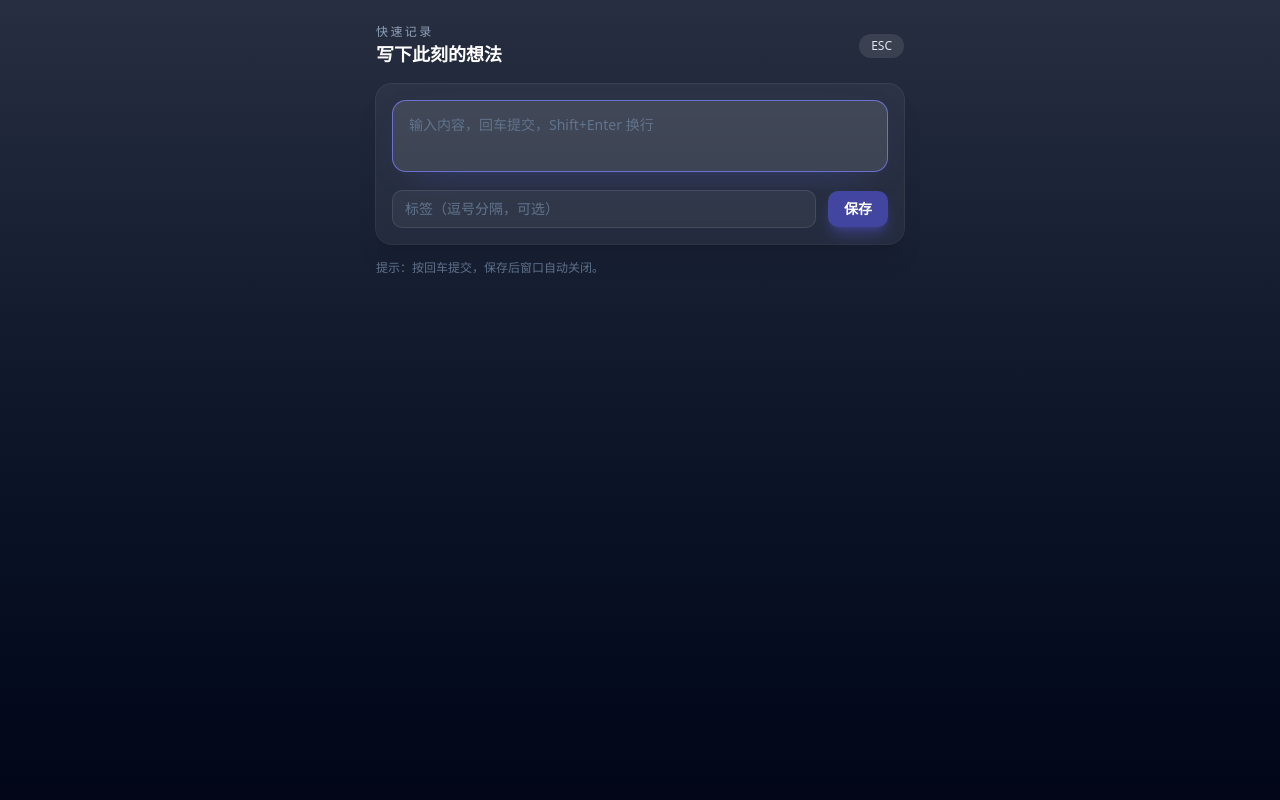
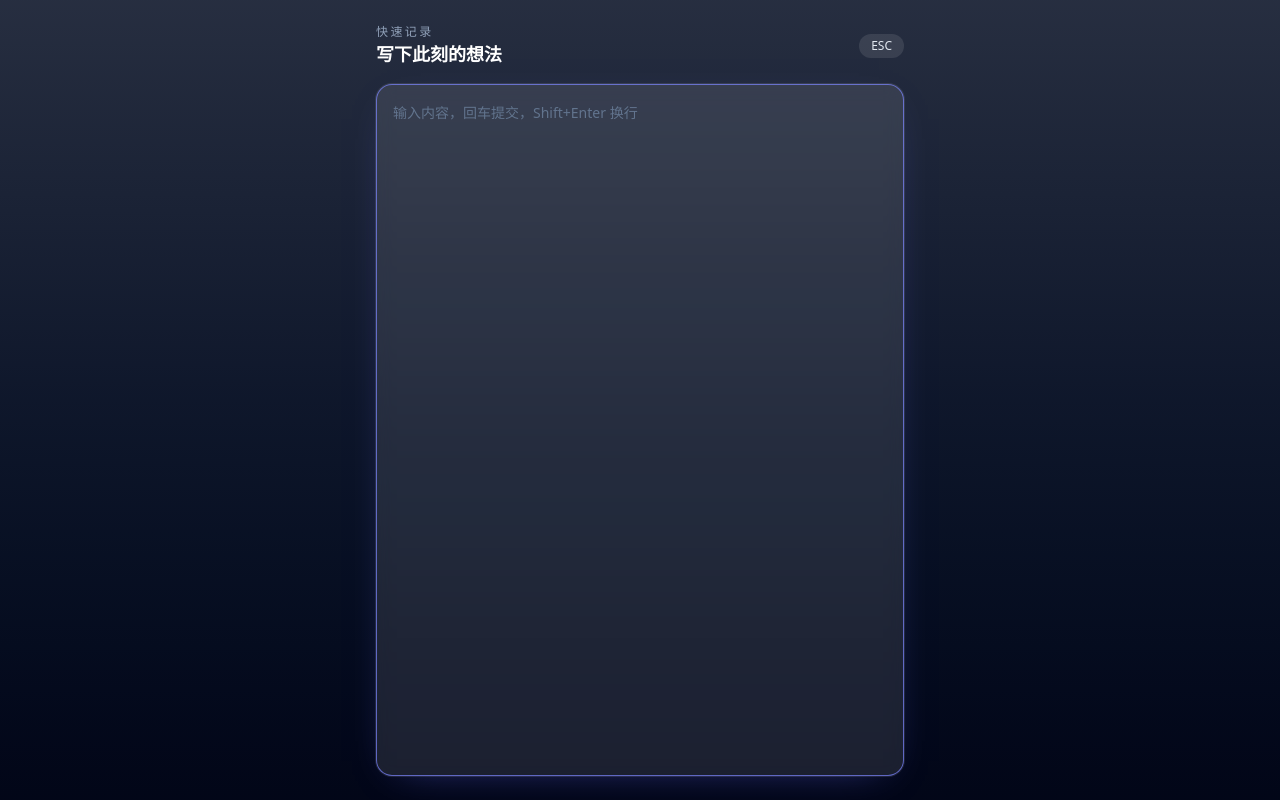
Before and after one commit to cxOrz/tana, a Vue app: page /#/journal-input in a window 1280 px wide. Built offline with nearby package versions, Linux system fonts and the light colour scheme.

Commit message:
feat: Enhance quick journal input window and Hyprland compatibility

```diff
--- a/src/main/main.ts
+++ b/src/main/main.ts
@@ -25,6 +25,34 @@ let isQuitting = false;
 let reminderScheduler: ReminderScheduler | null = null;
 let journalScheduler: JournalScheduler | null = null;
 let currentJournalHotkey: string | null = null;
+
+// Handle the --open-journal flag
+const openJournalOnStart = process.argv.includes('--open-journal');
+
+// Single instance lock
+const gotTheLock = app.requestSingleInstanceLock();
+
+if (!gotTheLock) {
+  app.quit();
+} else {
+  app.on('second-instance', (_event, commandLine) => {
+    // Someone tried to run a second instance, we should focus our window.
+    const mainWindow = getMainWindow();
+    if (mainWindow) {
+      if (mainWindow.isMinimized()) mainWindow.restore();
+      mainWindow.focus();
+    }
+
+    // Handle --open-journal flag for second instance
+    if (commandLine.includes('--open-journal')) {
+      const win = createJournalInputWindow();
+      if (win && !win.isDestroyed()) {
+        win.show();
+        win.focus();
+      }
+    }
+  });
+}
 
 if (process.platform === 'win32') {
   app.commandLine.appendSwitch('wm-window-animations-disabled');
@@ -172,6 +200,15 @@ app.whenReady().then(async () => {
   createMainWindow(() => isQuitting);
   registerIpcHandlers();
 
+  // Handle --open-journal flag on first launch
+  if (openJournalOnStart) {
+    const win = createJournalInputWindow();
+    if (win && !win.isDestroyed()) {
+      win.show();
+      win.focus();
+    }
+  }
+
   app.on('activate', () => {
     const window = getMainWindow() ?? createMainWindow(() => isQuitting);
     if (window) {
--- a/src/main/windowManager.ts
+++ b/src/main/windowManager.ts
@@ -141,7 +141,7 @@ export function createJournalInputWindow(): BrowserWindow {
 
   journalInputWindow = new BrowserWindow({
     width: 420,
-    height: 260,
+    height: 220,
     resizable: false,
     autoHideMenuBar: true,
     frame: false,
--- a/src/renderer/base.css
+++ b/src/renderer/base.css
@@ -132,3 +132,24 @@
     height: 100%;
   }
 }
+
+/* Custom scrollbar for WebKit browsers */
+::-webkit-scrollbar {
+  width: 8px;
+  height: 8px;
+}
+
+::-webkit-scrollbar-track {
+  background: transparent;
+}
+
+::-webkit-scrollbar-thumb {
+  background-color: theme('colors.indigo.500 / 50%');
+  border-radius: 4px;
+  border: 2px solid transparent;
+  background-clip: content-box;
+}
+
+::-webkit-scrollbar-thumb:hover {
+  background-color: theme('colors.indigo.500 / 70%');
+}
--- a/src/renderer/views/JournalQuickInputView.vue
+++ b/src/renderer/views/JournalQuickInputView.vue
@@ -1,5 +1,5 @@
 <script setup lang="ts">
-import { computed, nextTick, onBeforeUnmount, onMounted, ref } from 'vue';
+import { nextTick, onBeforeUnmount, onMounted, ref } from 'vue';
 
 /**
  * @file JournalQuickInputView.vue
@@ -8,67 +8,51 @@ import { computed, nextTick, onBeforeUnmount, onMounted, ref } from 'vue';
  */
 
 const content = ref('');
-const tagsText = ref('');
-const isSubmitting = ref(false);
 const textareaRef = ref<HTMLTextAreaElement | null>(null);
-let blurHandler: (() => void) | null = null;
-
-const isDisabled = computed(() => isSubmitting.value || !content.value.trim());
 
 const closeWindow = () => {
   window.close();
 };
 
-const autosize = () => {
-  const el = textareaRef.value;
-  if (!el) return;
-  el.style.height = 'auto';
-  el.style.height = `${Math.min(el.scrollHeight, 240)}px`;
-};
+const submit = async () => {
+  const trimmedContent = content.value.trim();
+  if (!trimmedContent) return;
 
-const submit = async () => {
-  if (isDisabled.value) return;
-  isSubmitting.value = true;
   try {
-    const tags = tagsText.value
-      .split(',')
-      .map((t) => t.trim())
-      .filter(Boolean);
     await window.electronAPI.addJournalEntry({
-      body: content.value.trim(),
-      tags: tags.length ? tags : undefined,
+      body: trimmedContent,
       source: 'quick-input',
     });
     content.value = '';
-    tagsText.value = '';
     closeWindow();
   } catch (error) {
     console.error('[journal] 记录失败', error);
-  } finally {
-    isSubmitting.value = false;
+  }
+};
+
+const handleGlobalEsc = (event: KeyboardEvent) => {
+  if (event.key === 'Escape') {
+    closeWindow();
   }
 };
 
 onMounted(() => {
   nextTick(() => {
     textareaRef.value?.focus();
-    autosize();
   });
-  blurHandler = () => closeWindow();
-  window.addEventListener('blur', blurHandler);
+  window.addEventListener('keydown', handleGlobalEsc);
 });
 
 onBeforeUnmount(() => {
-  if (blurHandler) {
-    window.removeEventListener('blur', blurHandler);
-  }
+  window.removeEventListener('keydown', handleGlobalEsc);
 });
+
 </script>
 
 <template>
-  <div class="min-h-screen bg-gradient-to-b from-slate-900/90 via-slate-900 to-slate-950 text-slate-50">
-    <div class="mx-auto flex max-w-xl flex-col gap-4 px-6 py-6">
-      <div class="flex items-center justify-between">
+  <div class="h-screen overflow-hidden bg-gradient-to-b from-slate-900/90 via-slate-900 to-slate-950 text-slate-50">
+    <div class="mx-auto flex h-full max-w-xl flex-col gap-4 px-6 py-6">
+      <div class="flex flex-shrink-0 items-center justify-between">
         <div>
           <p class="text-xs uppercase tracking-[0.2em] text-slate-400">快速记录</p>
           <p class="text-lg font-semibold text-white">写下此刻的想法</p>
@@ -82,36 +66,15 @@ onBeforeUnmount(() => {
         </button>
       </div>
 
-      <div class="rounded-2xl bg-white/5 p-4 shadow-xl ring-1 ring-white/10 backdrop-blur">
         <textarea
           ref="textareaRef"
           v-model="content"
-          class="h-28 w-full resize-none rounded-xl border border-white/10 bg-white/5 px-4 py-3 text-sm leading-6 text-slate-50 outline-none transition placeholder:text-slate-500 focus:border-indigo-400/70 focus:bg-white/10 focus:shadow-[0_10px_40px_-25px_rgba(99,102,241,0.7)]"
+          class="flex-grow w-full resize-none rounded-2xl border border-white/10 bg-white/5 p-4 shadow-xl ring-1 ring-white/10 backdrop-blur text-sm leading-6 text-slate-50 outline-none transition placeholder:text-slate-500 focus:border-indigo-400/70 focus:bg-white/10 focus:shadow-[0_10px_40px_-25px_rgba(99,102,241,0.7)]"
           placeholder="输入内容，回车提交，Shift+Enter 换行"
           @keydown.enter.exact.prevent="submit"
           @keydown.enter.shift.exact.stop
-          @keydown.esc.prevent="closeWindow"
-          @input="autosize"
         />
-        <div class="mt-3 flex items-center gap-3 text-[13px] text-slate-400">
-          <input
-            v-model="tagsText"
-            class="flex-1 rounded-lg border border-white/10 bg-white/5 px-3 py-2 text-sm text-slate-100 outline-none transition placeholder:text-slate-500 focus:border-indigo-400/70 focus:bg-white/10"
-            placeholder="标签（逗号分隔，可选）"
-            type="text"
-          />
-          <button
-            class="rounded-lg bg-indigo-500 px-4 py-2 text-sm font-semibold text-white shadow-lg shadow-indigo-500/30 transition hover:bg-indigo-400 disabled:cursor-not-allowed disabled:bg-indigo-500/50"
-            :disabled="isDisabled"
-            type="button"
-            @click="submit"
-          >
-            {{ isSubmitting ? '保存中...' : '保存' }}
-          </button>
-        </div>
-      </div>
 
-      <p class="text-xs text-slate-500">提示：按回车提交，保存后窗口自动关闭。</p>
     </div>
   </div>
 </template>
```
